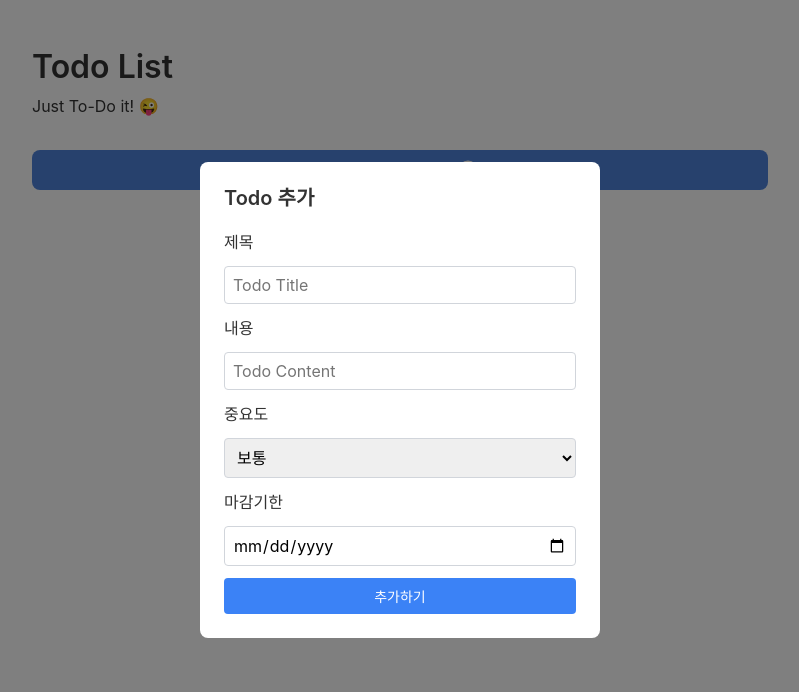
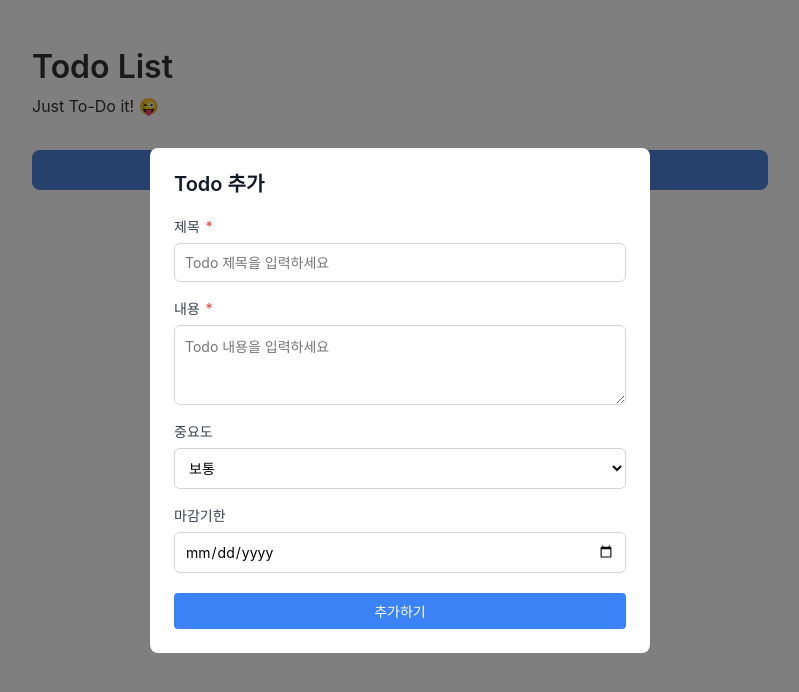
Before and after one commit to SangWoo9734/krafton-intra-platform-team-todo, a Vue app: page / in a window 1280 px wide. Both pictures are taken after a click on the button "Add a new TODO". Shown: the top 692 px of the page, without its empty margins (240-1039 px from the left). Built offline with nearby package versions, Linux system fonts and the light colour scheme; the HTML template or start-up script is replaced by a standard one.

Commit message:
refactor: 폼 필드를 유연하게 관리할 수 있도록 TodoForm 컴포넌트 개선

```diff
--- /dev/null
+++ b/src/components/common/DynamicForm.vue
@@ -0,0 +1,90 @@
+<script setup lang="ts">
+import type { FormField } from '@/types/form';
+import FormInput from '@/components/common/FormInput.vue';
+import FormSelect from '@/components/common/FormSelect.vue';
+import FormDatePicker from '@/components/common/FormDatePicker.vue';
+import { computed } from 'vue';
+
+interface Props {
+  fields: FormField[];
+  modelValue: Record<string, unknown>;
+}
+
+const props = defineProps<Props>();
+
+const emit = defineEmits<{
+  'update:modelValue': [value: Record<string, unknown>];
+}>();
+
+const updateField = (fieldName: string, value: unknown) => {
+  emit('update:modelValue', {
+    ...props.modelValue,
+    [fieldName]: value,
+  });
+};
+
+const getFieldValue = (fieldName: string): string => {
+  const value = props.modelValue[fieldName];
+  return value !== null && value !== undefined ? String(value) : '';
+};
+</script>
+
+<template>
+  <div class="dynamic-form">
+    <div v-for="field in fields" :key="field.name" class="form-field">
+      <label class="form-label">
+        {{ field.label }}
+        <span v-if="field.required" class="required-mark">*</span>
+      </label>
+
+      <FormInput
+        v-if="field.type === 'text' || field.type === 'textarea'"
+        :model-value="getFieldValue(field.name)"
+        :type="field.type"
+        :placeholder="field.placeholder"
+        :required="field.required"
+        @update:model-value="(value) => updateField(field.name, value)"
+      />
+
+      <FormSelect
+        v-else-if="field.type === 'select'"
+        :model-value="getFieldValue(field.name)"
+        :options="field.options || []"
+        :required="field.required"
+        @update:model-value="(value) => updateField(field.name, value)"
+      />
+
+      <FormDatePicker
+        v-else-if="field.type === 'date'"
+        :model-value="getFieldValue(field.name)"
+        :required="field.required"
+        @update:model-value="(value) => updateField(field.name, value)"
+      />
+    </div>
+  </div>
+</template>
+
+<style scoped>
+.dynamic-form {
+  display: flex;
+  flex-direction: column;
+  gap: 16px;
+}
+
+.form-field {
+  display: flex;
+  flex-direction: column;
+  gap: 6px;
+}
+
+.form-label {
+  font-size: 0.875rem;
+  font-weight: 500;
+  color: #374151;
+}
+
+.required-mark {
+  color: #ef4444;
+  margin-left: 2px;
+}
+</style>
--- /dev/null
+++ b/src/components/common/FormDatePicker.vue
@@ -0,0 +1,47 @@
+<script setup lang="ts">
+interface Props {
+  modelValue: string;
+  required?: boolean;
+}
+
+const props = withDefaults(defineProps<Props>(), {
+  required: false,
+});
+
+const emit = defineEmits<{
+  'update:modelValue': [value: string];
+}>();
+
+const handleChange = (event: Event) => {
+  const target = event.target as HTMLInputElement;
+  emit('update:modelValue', target.value);
+};
+</script>
+
+<template>
+  <input
+    type="date"
+    :value="modelValue"
+    :required="required"
+    @change="handleChange"
+    class="form-date-picker"
+  />
+</template>
+
+<style scoped>
+.form-date-picker {
+  width: 100%;
+  border: 1px solid #d1d5db;
+  border-radius: 0.375rem;
+  padding: 0.625rem;
+  font-size: 0.875rem;
+  transition: border-color 0.2s;
+  outline: none;
+  background-color: white;
+}
+
+.form-date-picker:focus {
+  border-color: #3b82f6;
+  box-shadow: 0 0 0 3px rgba(59, 130, 246, 0.1);
+}
+</style>
--- /dev/null
+++ b/src/components/common/FormInput.vue
@@ -0,0 +1,68 @@
+<script setup lang="ts">
+interface Props {
+  modelValue: string;
+  type?: 'text' | 'textarea';
+  placeholder?: string;
+  required?: boolean;
+}
+
+const props = withDefaults(defineProps<Props>(), {
+  type: 'text',
+  placeholder: '',
+  required: false,
+});
+
+const emit = defineEmits<{
+  'update:modelValue': [value: string];
+}>();
+
+const handleInput = (event: Event) => {
+  const target = event.target as HTMLInputElement | HTMLTextAreaElement;
+  emit('update:modelValue', target.value);
+};
+</script>
+
+<template>
+  <textarea
+    v-if="type === 'textarea'"
+    :value="modelValue"
+    :placeholder="placeholder"
+    :required="required"
+    @input="handleInput"
+    class="form-textarea"
+    rows="3"
+  />
+  <input
+    v-else
+    :type="type"
+    :value="modelValue"
+    :placeholder="placeholder"
+    :required="required"
+    @input="handleInput"
+    class="form-input"
+  />
+</template>
+
+<style scoped>
+.form-input,
+.form-textarea {
+  width: 100%;
+  border: 1px solid #d1d5db;
+  border-radius: 0.375rem;
+  padding: 0.625rem;
+  font-size: 0.875rem;
+  transition: border-color 0.2s;
+  outline: none;
+}
+
+.form-input:focus,
+.form-textarea:focus {
+  border-color: #3b82f6;
+  box-shadow: 0 0 0 3px rgba(59, 130, 246, 0.1);
+}
+
+.form-textarea {
+  resize: vertical;
+  min-height: 80px;
+}
+</style>
--- /dev/null
+++ b/src/components/common/FormSelect.vue
@@ -0,0 +1,54 @@
+<script setup lang="ts">
+import type { FormFieldOption } from '@/types/form';
+
+interface Props {
+  modelValue: string;
+  options: FormFieldOption[];
+  required?: boolean;
+}
+
+const props = withDefaults(defineProps<Props>(), {
+  required: false,
+});
+
+const emit = defineEmits<{
+  'update:modelValue': [value: string];
+}>();
+
+const handleChange = (event: Event) => {
+  const target = event.target as HTMLSelectElement;
+  emit('update:modelValue', target.value);
+};
+</script>
+
+<template>
+  <select
+    :value="modelValue"
+    :required="required"
+    @change="handleChange"
+    class="form-select"
+  >
+    <option v-for="option in options" :key="option.value" :value="option.value">
+      {{ option.label }}
+    </option>
+  </select>
+</template>
+
+<style scoped>
+.form-select {
+  width: 100%;
+  border: 1px solid #d1d5db;
+  border-radius: 0.375rem;
+  padding: 0.625rem;
+  font-size: 0.875rem;
+  transition: border-color 0.2s;
+  outline: none;
+  background-color: white;
+  cursor: pointer;
+}
+
+.form-select:focus {
+  border-color: #3b82f6;
+  box-shadow: 0 0 0 3px rgba(59, 130, 246, 0.1);
+}
+</style>
--- a/src/components/todo/TodoForm.vue
+++ b/src/components/todo/TodoForm.vue
@@ -1,7 +1,9 @@
 <script setup lang="ts">
 import type { ImportantLabelVarients } from '@/types/todo';
-import { ref, watch } from 'vue';
+import type { FormField } from '@/types/form';
+import { reactive, watch } from 'vue';
 import BasicButton from '@/components/common/BasicButton.vue';
+import DynamicForm from '@/components/common/DynamicForm.vue';
 import { useToast } from '@/composables/useToast';
 
 interface TodoFormData {
@@ -27,18 +29,54 @@ const emit = defineEmits<{
 
 const { showToast } = useToast();
 
-const title = ref<string>('');
-const content = ref<string>('');
-const importantLabel = ref<ImportantLabelVarients>('medium');
-const deadlineString = ref<string>('');
+const formFields: FormField[] = [
+  {
+    name: 'title',
+    label: '제목',
+    type: 'text',
+    required: true,
+    placeholder: 'Todo 제목을 입력하세요',
+  },
+  {
+    name: 'content',
+    label: '내용',
+    type: 'textarea',
+    required: true,
+    placeholder: 'Todo 내용을 입력하세요',
+  },
+  {
+    name: 'importantLabel',
+    label: '중요도',
+    type: 'select',
+    required: false,
+    options: [
+      { label: '높음', value: 'high' },
+      { label: '보통', value: 'medium' },
+      { label: '낮음', value: 'low' },
+    ],
+  },
+  {
+    name: 'deadlineString',
+    label: '마감기한',
+    type: 'date',
+    required: false,
+  },
+];
+
+const formData = reactive({
+  title: '',
+  content: '',
+  importantLabel: 'medium',
+  deadlineString: '',
+});
 
 watch(
   () => props.initialData,
   (data) => {
-    title.value = data.title;
-    content.value = data.content;
-    importantLabel.value = data.importantLabel;
-    deadlineString.value = data.deadline
+    formData.title = data.title;
+    formData.content = data.content;
+    formData.importantLabel = data.importantLabel;
+    formData.deadlineString = data.deadline
       ? (new Date(data.deadline).toISOString().split('T')[0] ?? '')
       : '';
   },
@@ -46,13 +84,17 @@ watch(
 );
 
 const formValidation = (): boolean => {
-  if (title.value.trim() === '') {
-    showToast({ message: 'Title을 입력해주세요.', variant: 'error' });
-    return false;
-  }
-  if (content.value.trim() === '') {
-    showToast({ message: 'Content을 입력해주세요.', variant: 'error' });
-    return false;
+  for (const field of formFields) {
+    if (field.required) {
+      const value = formData[field.name as keyof typeof formData];
+      if (!value || String(value).trim() === '') {
+        showToast({
+          message: `${field.label}을(를) 입력해주세요.`,
+          variant: 'error'
+        });
+        return false;
+      }
+    }
   }
   return true;
 };
@@ -60,14 +102,14 @@ const formValidation = (): boolean => {
 const handleSubmit = () => {
   if (!formValidation()) return;
 
-  const formData: TodoFormData = {
-    title: title.value,
-    content: content.value,
-    importantLabel: importantLabel.value,
-    deadline: deadlineString.value ? new Date(deadlineString.value) : null,
+  const submitData: TodoFormData = {
+    title: formData.title,
+    content: formData.content,
+    importantLabel: formData.importantLabel as ImportantLabelVarients,
+    deadline: formData.deadlineString ? new Date(formData.deadlineString) : null,
   };
 
-  emit('submit', formData);
+  emit('submit', submitData);
 };
 
 const handleClose = () => {
@@ -81,18 +123,11 @@ const handleClose = () => {
       <div class="form-modal">
         <h3>{{ modalTitle }}</h3>
 
-        <label>제목</label>
-        <input v-model="title" type="text" placeholder="Todo Title" />
-        <label>내용</label>
-        <input v-model="content" type="text" placeholder="Todo Content" />
-        <label>중요도</label>
-        <select v-model="importantLabel">
-          <option value="high">높음</option>
-          <option value="medium">보통</option>
-          <option value="low">낮음</option>
-        </select>
-        <label>마감기한</label>
-        <input v-model="deadlineString" type="date" />
+        <DynamicForm
+          :fields="formFields"
+          v-model="formData"
+        />
+
         <BasicButton @click="handleSubmit">{{ submitLabel }}</BasicButton>
       </div>
     </div>
@@ -111,22 +146,31 @@ const handleClose = () => {
   align-items: center;
   justify-content: center;
   padding: 16px;
+  z-index: 1000;
 }
+
 .form-modal {
-  max-width: 400px;
+  max-width: 500px;
   width: 100%;
   background-color: #ffffff;
   padding: 20px;
   border-radius: 8px;
   display: flex;
   flex-direction: column;
-  gap: 12px;
+  gap: 20px;
   max-height: 90vh;
   overflow-y: auto;
 
   @media (min-width: 768px) {
     padding: 24px;
-    width: 80%;
+    width: 90%;
+  }
+
+  h3 {
+    margin: 0;
+    font-size: 1.25rem;
+    font-weight: 600;
+    color: #111827;
   }
 }
 </style>
--- /dev/null
+++ b/src/types/form.ts
@@ -0,0 +1,15 @@
+export type FormFieldType = 'text' | 'textarea' | 'select' | 'date';
+
+export interface FormFieldOption {
+  label: string;
+  value: string;
+}
+
+export interface FormField {
+  name: string;
+  label: string;
+  type: FormFieldType;
+  required: boolean;
+  placeholder?: string;
+  options?: FormFieldOption[];
+}
```
